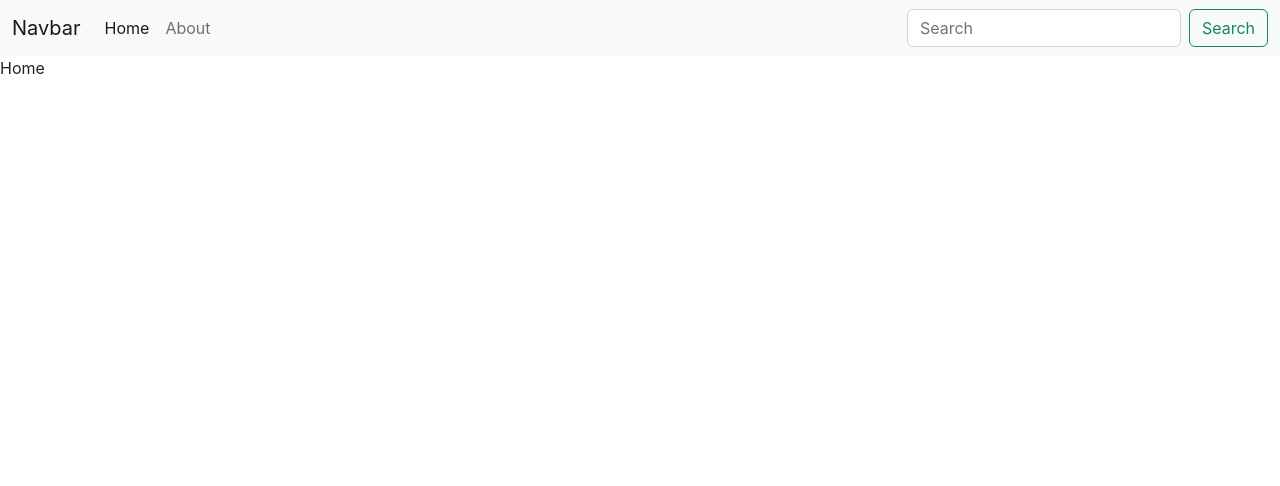
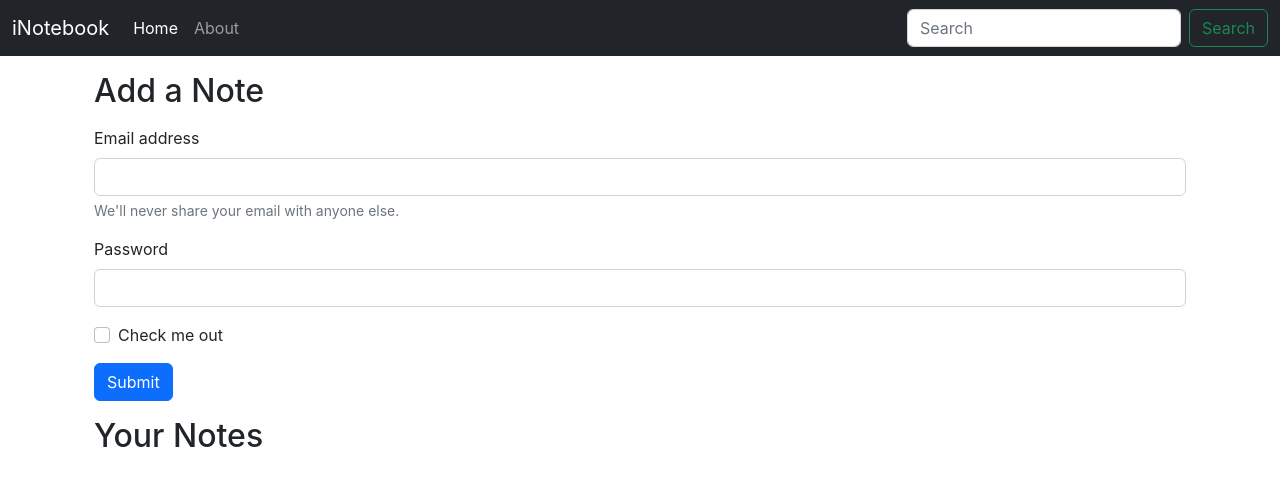
Before and after one commit to sL0p3/iNotebook, a React (Create React App) app: page / in a window 1280 px wide. Shown: the top 486 px of the page. Built offline with nearby package versions, Linux system fonts and the light colour scheme.

Commit message:
useLocation hook added

```diff
--- a/src/App.js
+++ b/src/App.js
@@ -15,10 +15,12 @@
       <NoteState>
         <Router>
           <Navbar />
+          <div className="container">
           <Routes>
             <Route path="/" element={<Home />} />
             <Route path="/about" element={<About />} />
           </Routes>
+        </div>
         </Router>
       </NoteState>
     </>
--- a/src/components/About.js
+++ b/src/components/About.js
@@ -1,15 +1,10 @@
-import React,{ useContext , useEffect } from 'react'
-import NoteContext from '../context/notes/noteContext'
+import React from 'react'
 
 const About = () => {
-  const a = useContext(NoteContext)
-  useEffect(()=>{
-    a.update();
-    // eslint-disable-next-line
-  },[])
+
   return (
     <div>
-        About {a.state.name}
+        About
     </div>
   )
 }
--- a/src/components/Home.js
+++ b/src/components/Home.js
@@ -3,7 +3,29 @@
 export const Home = () => {
   return (
     <div>
-        Home
-    </div>
+      <div className="container my-3">
+        <h2>Add a Note</h2>
+
+        <form className='my-3'>
+          <div className="mb-3">
+            <label for="exampleInputEmail1" className="form-label">Email address</label>
+            <input type="email" className="form-control" id="exampleInputEmail1" aria-describedby="emailHelp" />
+            <div id="emailHelp" className="form-text">We'll never share your email with anyone else.</div>
+          </div>
+          <div className="mb-3">
+            <label for="exampleInputPassword1" className="form-label">Password</label>
+            <input type="password" className="form-control" id="exampleInputPassword1" />
+          </div>
+          <div className="mb-3 form-check">
+            <input type="checkbox" className="form-check-input" id="exampleCheck1" />
+            <label className="form-check-label" for="exampleCheck1">Check me out</label >
+          </div>
+          <button type="submit" className="btn btn-primary">Submit</button>
+        </form>
+      </div>
+      <div className="container my-3">
+        <h2>Your Notes</h2>
+      </div>
+   </div>
   )
 }
--- a/src/components/Navbar.js
+++ b/src/components/Navbar.js
@@ -1,21 +1,27 @@
-import React from 'react'
-import { Link } from "react-router-dom";
+import React, {useEffect} from 'react'
+import { Link , useLocation } from "react-router-dom";
 
 const Navbar = () => {
+
+  let location = useLocation();
+  useEffect(()=>{
+    console.log(location.pathname);
+  },[location])
+
   return (
-    <nav className="navbar navbar-expand-lg bg-light">
+    <nav className="navbar navbar-expand-lg bg-dark navbar-dark">
         <div className="container-fluid">
-            <Link className="navbar-brand" to="/">Navbar</Link>
+            <Link className="navbar-brand" to="/">iNotebook</Link>
             <button className="navbar-toggler" type="button" data-bs-toggle="collapse" data-bs-target="#navbarSupportedContent" aria-controls="navbarSupportedContent" aria-expanded="false" aria-label="Toggle navigation">
             <span className="navbar-toggler-icon"></span>
             </button>
             <div className="collapse navbar-collapse" id="navbarSupportedContent">
             <ul className="navbar-nav me-auto mb-2 mb-lg-0">
                 <li className="nav-item">
-                <Link className="nav-link active" aria-current="page" to="/">Home</Link>
+                <Link className={`nav-link ${location.pathname==="/" ? "active" : ""}`} aria-current="page" to="/">Home</Link>
                 </li>
                 <li className="nav-item">
-                <Link className="nav-link" to="/about">About</Link>
+                <Link className={`nav-link ${location.pathname==="/about" ? "active" : ""}`} to="/about">About</Link>
                 </li>
             </ul>
             <form className="d-flex" role="search">
--- a/src/context/notes/noteState.js
+++ b/src/context/notes/noteState.js
@@ -1,24 +1,10 @@
-import React, {useState} from "react";
+import React from "react";
 import NoteContext from "./noteContext";
 
 const NoteState = (props)=>{
-    const s1 = {
-        "name" : "notShlok",
-        "class" : "AC",
-      }
-      const [state, setState] = useState(s1);
-
-      const update = ()=>{
-        setTimeout(() => {
-            setState({
-              "name" : "Shlok",
-              "class" : "CA"
-            })
-        }, 1000);
-      }
 
     return (
-        <NoteContext.Provider value = {{state:state, update:update}}>
+        <NoteContext.Provider value = {{}}>
             {props.children}
         </NoteContext.Provider>
     )
```
